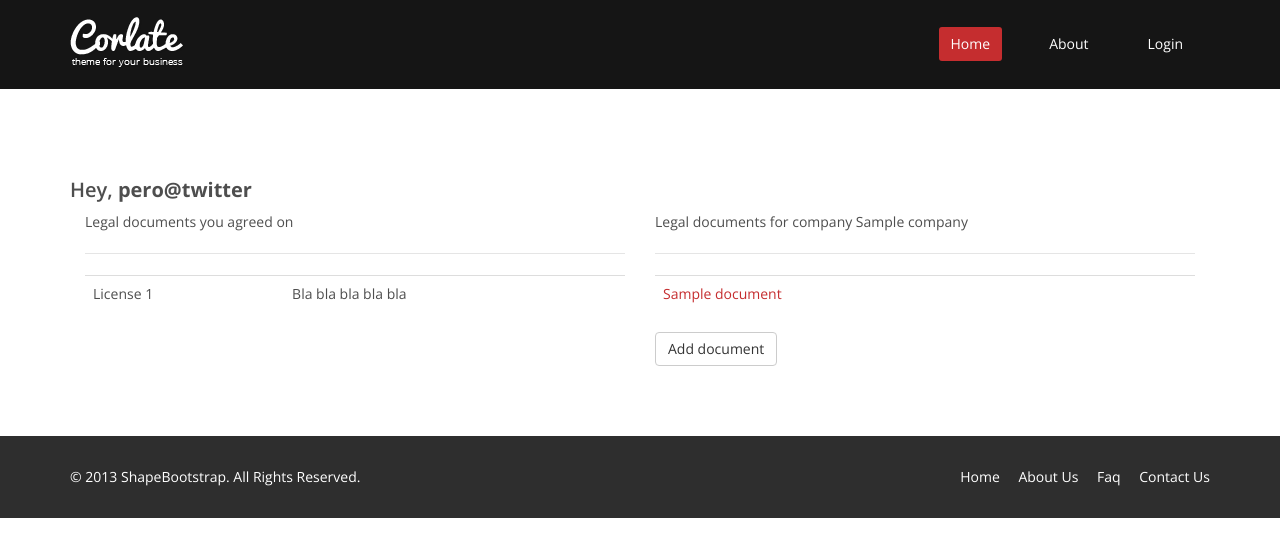
After one commit to frnhr/miniprint, a Django app: template web/templates/web/profile.html in a window 1280 px wide. The commit adds this page. Shown: the top 557 px of the page. Run offline with Django 3.2, Linux system fonts and the light colour scheme; the template is opened without the code that fills it: most values are stand-ins (such as "Sample title", 1, 10 or a date in 2020).

Commit message:
- UploadView and ProfileView added

```diff
--- a/fineprint/models.py
+++ b/fineprint/models.py
@@ -6,7 +6,7 @@ from discuss.models import Comment, ChunkVote
 
 
 class Document(models.Model):
-    company = models.ForeignKey(Company)
+    company = models.ForeignKey(Company, related_name='documents')
     title = models.CharField(max_length=500, null=False, blank=False)
 
     class Meta:
--- a/users/models.py
+++ b/users/models.py
@@ -1,7 +1,6 @@
 from django.contrib.auth.models import AbstractBaseUser, BaseUserManager
 from django.db import models
 from django.utils import timezone
-
 
 class UserManager(BaseUserManager):
     def create_user(self, email, password=None):
@@ -81,3 +80,6 @@ class Company(models.Model):
 
     def __unicode__(self):
         return self.name
+
+    def get_documents(self):
+        return self.documents.all()
--- a/web/static/web/css/main.css
+++ b/web/static/web/css/main.css
@@ -2614,6 +2614,7 @@ shortcodes page css
     height:400px;
     border-left-color:#fff ;
     padding: 10px;
+    background-color: #f7f7f9;
 }
 #text-demo *{
     color:#000 !important;
--- a/web/templates/web/about.html
+++ b/web/templates/web/about.html
@@ -1 +1 @@
-{% extends 'web/about.html' %}
+{% extends 'web/main.html' %}
--- a/web/templates/web/main.html
+++ b/web/templates/web/main.html
@@ -46,7 +46,13 @@
                     <ul class="nav navbar-nav">
                         <li class="active"><a href="index.html">Home</a></li>
                         <li><a href="{% url 'about' %}">About</a></li>
-                        <li><a href="{% url 'login' %}">Login</a></li>
+                        <li>
+                            {% if not request.user.is_authenticated %}
+                                <a href="{% url 'twitter_login' %}">Login</a>
+                            {% else %}
+                                <a href="{% url 'twitter_logout' %}">Logout</a>
+                            {% endif %}
+                        </li>
                     </ul>
                 </div>
             </div><!--/.container-->
--- /dev/null
+++ b/web/templates/web/profile.html
@@ -0,0 +1,44 @@
+{% extends 'web/main.html' %}
+
+{% block page_content %}
+    <section id="profile">
+    	<div class="container">
+	    	<h2>Hey, <strong>pero@twitter</strong></h2>
+	        <div class="col-sm-6">
+                Legal documents you agreed on
+                <hr />
+                <table class="table">
+                    <tr><td>License 1</td><td>Bla bla bla bla bla</td></tr>
+                </table>
+	        </div>
+            <div class="col-sm-6">
+                {% if  not company %}
+                Do you represent company and want upload your legal documents here?
+                <hr/>
+
+                <form class="form-inline" role="form" action="/profile/" method="post">
+                  <div class="form-group">
+                    <div class="input-group">
+                        {{ form.company_name }}
+                      <!-- <input type="text" class="form-control" id="exampleInputEmail2" placeholder="Enter company name"> -->
+                    </div>
+                  </div>
+
+                  <button type="submit" class="btn btn-default">Add company</button>
+                    {% csrf_token %}
+                </form>
+                {% else %}
+                Legal documents for company {{ company.name }}
+                <hr/>
+                    <table class="table">
+                    {% for document in documents   %}
+                    <tr><td><a href="{% url 'document' document.id %}"> {{ document.title }}</a></td></tr>
+                    {% endfor %}
+                    </table>
+                    <a href="{% url 'upload' %}" class="btn btn-default">Add document</a>
+                {% endif %}
+	        </div>
+        </div>
+
+    </section>
+{% endblock %}
--- a/web/urls.py
+++ b/web/urls.py
@@ -1,13 +1,14 @@
 from django.conf.urls import patterns, url
-from .views import HomeView,DocumentView,ChunkView,LoginView,AboutView,UploadView
+from .views import HomeView,DocumentView,ChunkView,LoginView,AboutView,UploadView,ProfileView
 
 
 urlpatterns = patterns('',
     url(r'^$', HomeView.as_view(), name='home'),
     url(r'^login/$', LoginView.as_view(), name='login'),
-    url(r'^login/$', AboutView.as_view(), name='about'),
+    url(r'^about/$', AboutView.as_view(), name='about'),
     url(r'^upload/$', UploadView.as_view(), name='upload'),
     url(r'^$', HomeView.as_view(), name='home'),
     url(r'^document/(?P<document_id>[\d]+)?$', DocumentView.as_view(), name='document'),
     url(r'^document/chunk/(?P<chunk_id>[\d]+)?$', ChunkView.as_view(), name='chunk'),
+    url(r'^profile/$', ProfileView.as_view(), name='profile'),
 )
```
Also changed, not shown: miniprint/settings.py (+13 -0 lines), web/forms.py (added, +8 -0 lines), web/templates/web/upload.html (+12 -3 lines), web/views.py (+41 -2 lines).
